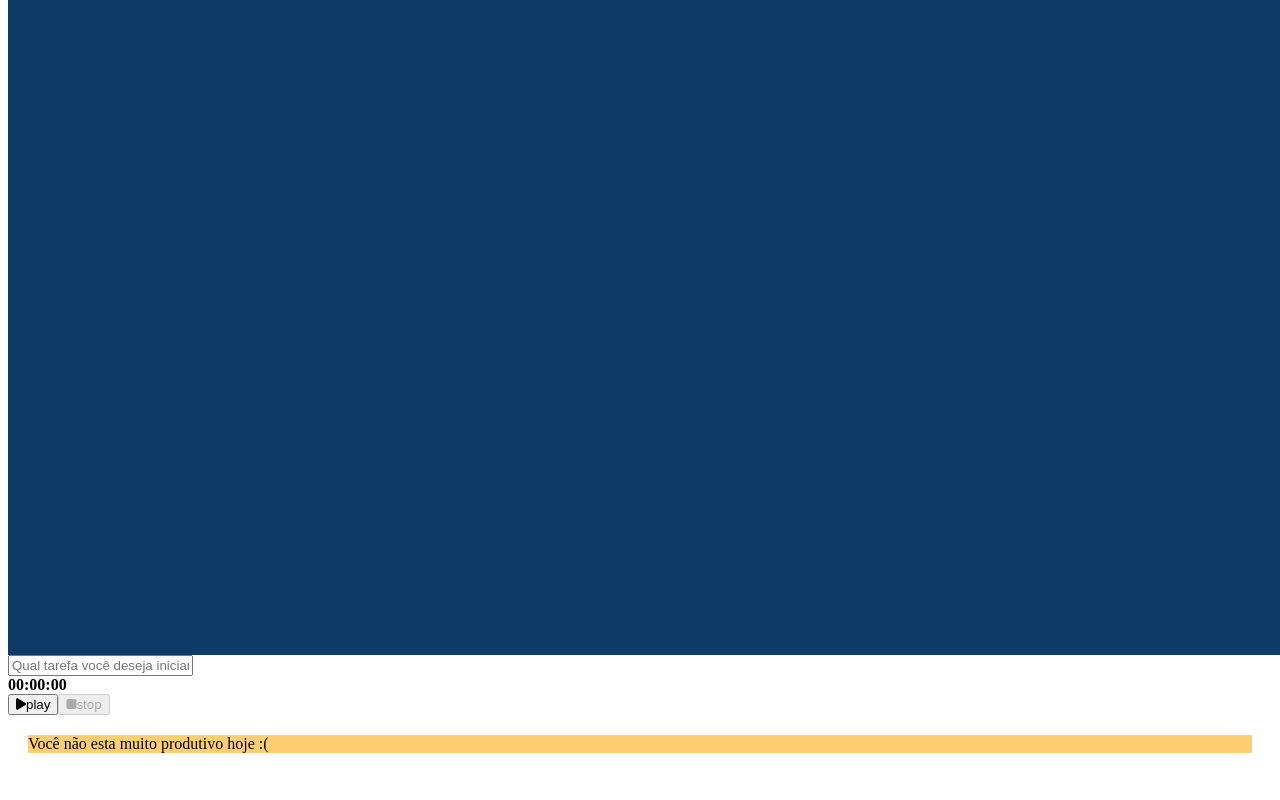
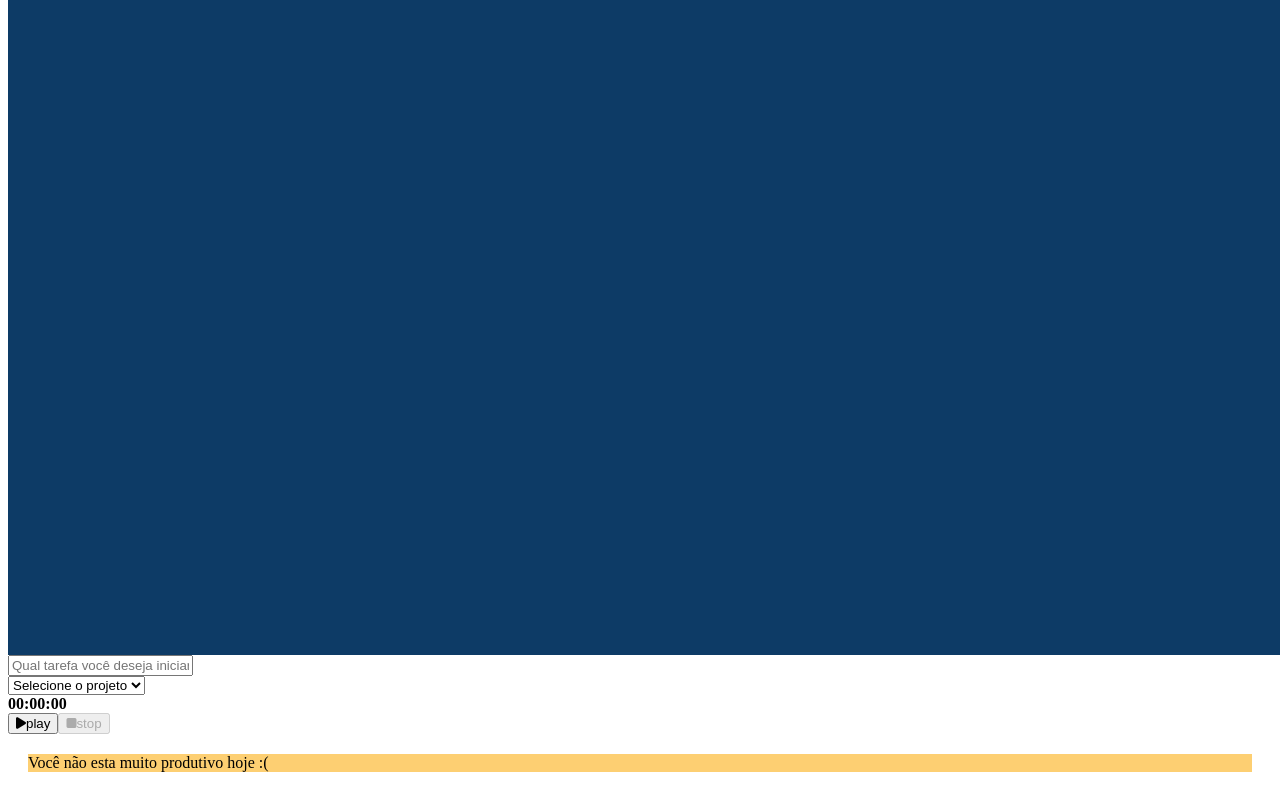
Before and after one commit to matheusrobertodasilva/alura-tracker, a Vue app: page / in a window 1280 px wide. Shown: the part 665-1465 px from the top of the page. Built offline with nearby package versions, Linux system fonts and the light colour scheme; the HTML template or start-up script is replaced by a standard one.

Commit message:
criação do estado global, e a criação de seleção de tipos de projetos(obs:ao lado do cronometro)

```diff
--- a/src/components/Formulario.vue
+++ b/src/components/Formulario.vue
@@ -2,7 +2,7 @@
     <div class="box formulario">
         <div class="columns">
             <div
-            class="column is-8"
+            class="column is-5"
             role="form"
             aria-label="Formulário para criação de uma nova tarefa"
             >
@@ -13,7 +13,23 @@
                 v-model="descricao"
                 />
             </div>
-            <div class="column">
+            <div>
+                <div class="column is-15">
+                    <div class="select">
+                        <select v-model="idProjeto">
+                            <option value="">Selecione o projeto</option>
+                            <option
+                            :value="projeto.id"
+                            v-for="projeto in projetos"
+                            :key="projeto.id"
+                            >
+                            {{ projeto.nome }}
+                            </option>
+                        </select>
+                    </div>
+                </div>
+            </div>
+            <div class="column ">
                 <Temporizador @aoTemporizadorFinalizado="finalizarTarefa"/>
             </div>
         </div>
@@ -22,8 +38,10 @@
 
 <script lang="ts">
 
-import { defineComponent } from 'vue';
-import Temporizador from './Temporizador.vue'
+import { computed, defineComponent } from 'vue';
+import Temporizador from './Temporizador.vue';
+import {useStore} from 'vuex';
+import { key } from '@/store/index'
 
 export default defineComponent({
     name:'FormularioI',
@@ -36,16 +54,24 @@ export default defineComponent({
     },
     data(){
         return {
-            descricao:''
+            descricao:'',
+            idProjeto:''
         }
     },
     methods:{
         finalizarTarefa(tempoDeCorrido: number) : void {
             this.$emit('aoSalvarTarefa',{
                 duracaoEmSegundos: tempoDeCorrido,
-                descricao: this.descricao
+                descricao: this.descricao,
+                projeto: this.projetos.find(proj => proj.id == this.idProjeto)
             })
             this.descricao = '';
+        }
+    },
+    setup() {
+        const store = useStore(key);
+        return{
+            projetos: computed(() => store.state.projetos)
         }
     }
 })
--- a/src/interfaces/ITarefa.ts
+++ b/src/interfaces/ITarefa.ts
@@ -1,4 +1,7 @@
+import IProjeto from "./IProjeto";
+
 export default interface ITarefa {
     duracaoEmSegundos: number,
-    descricao: string
+    descricao: string,
+    projeto: IProjeto
 }
--- a/src/main.ts
+++ b/src/main.ts
@@ -3,7 +3,9 @@ import App from './App.vue'
 
 import '@fortawesome/fontawesome-free/css/all.css'
 import roteador from './router'
+import { key, store } from './store'
 
 createApp(App)
     .use(roteador)
+    .use(store,key)
     .mount('#app')
--- a/src/store/index.ts
+++ b/src/store/index.ts
@@ -0,0 +1,28 @@
+import IProjetos from '@/interfaces/IProjeto'
+import { InjectionKey } from 'vue'
+import { createStore, Store } from 'vuex'
+
+interface Estado {
+    projetos: IProjetos[]
+}
+
+export const key: InjectionKey<Store<Estado>> = Symbol()
+
+export const store = createStore<Estado>({
+    state: {
+        projetos: [
+            {
+                id: new Date().toISOString(),
+                nome: 'TypeScript'
+            },
+            {
+                id: new Date().toISOString(),
+                nome: 'Vue'
+            },
+            {
+                id: new Date().toISOString(),
+                nome: 'Vuex'
+            }
+        ]
+    }
+})
```
